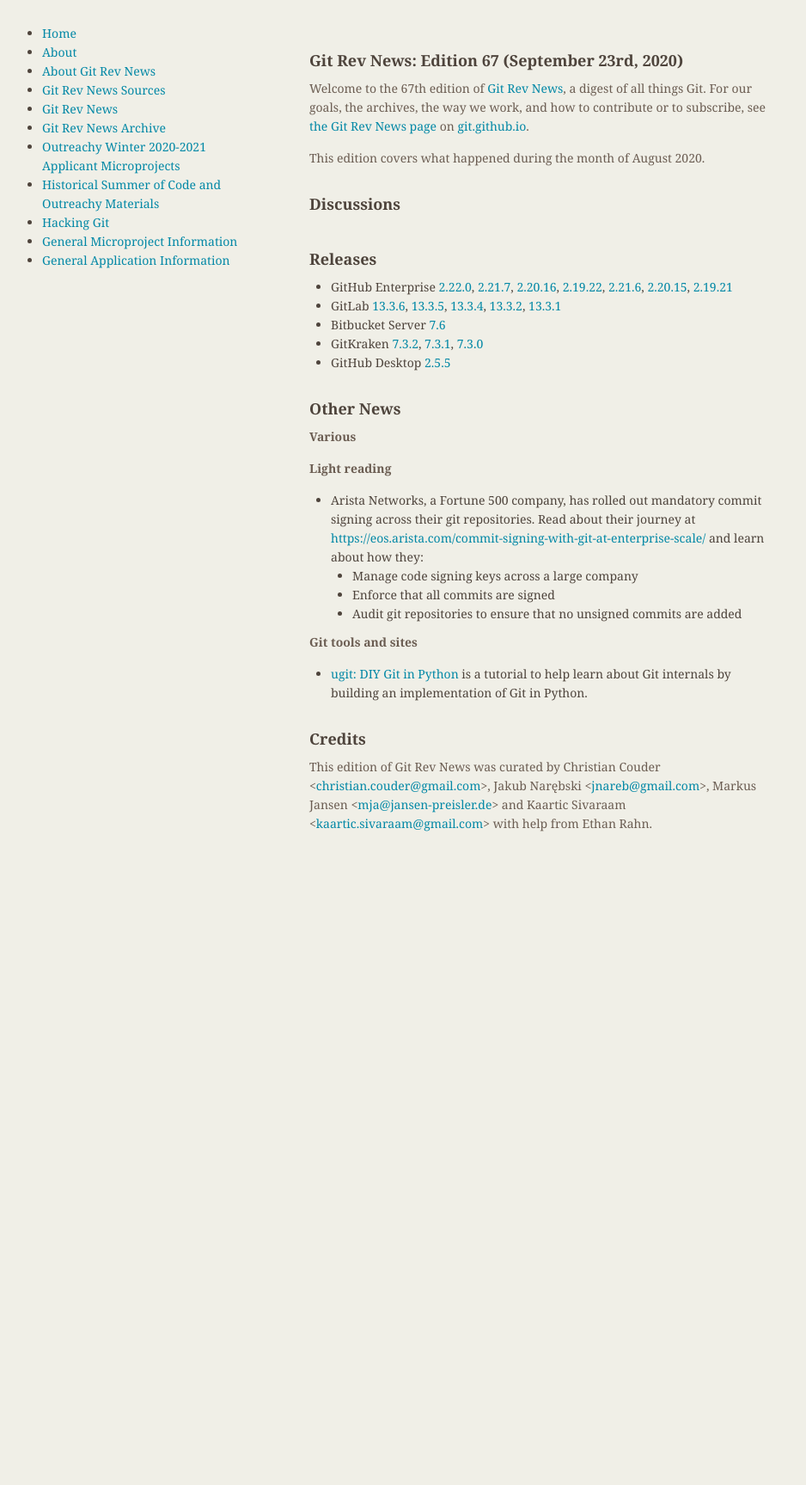
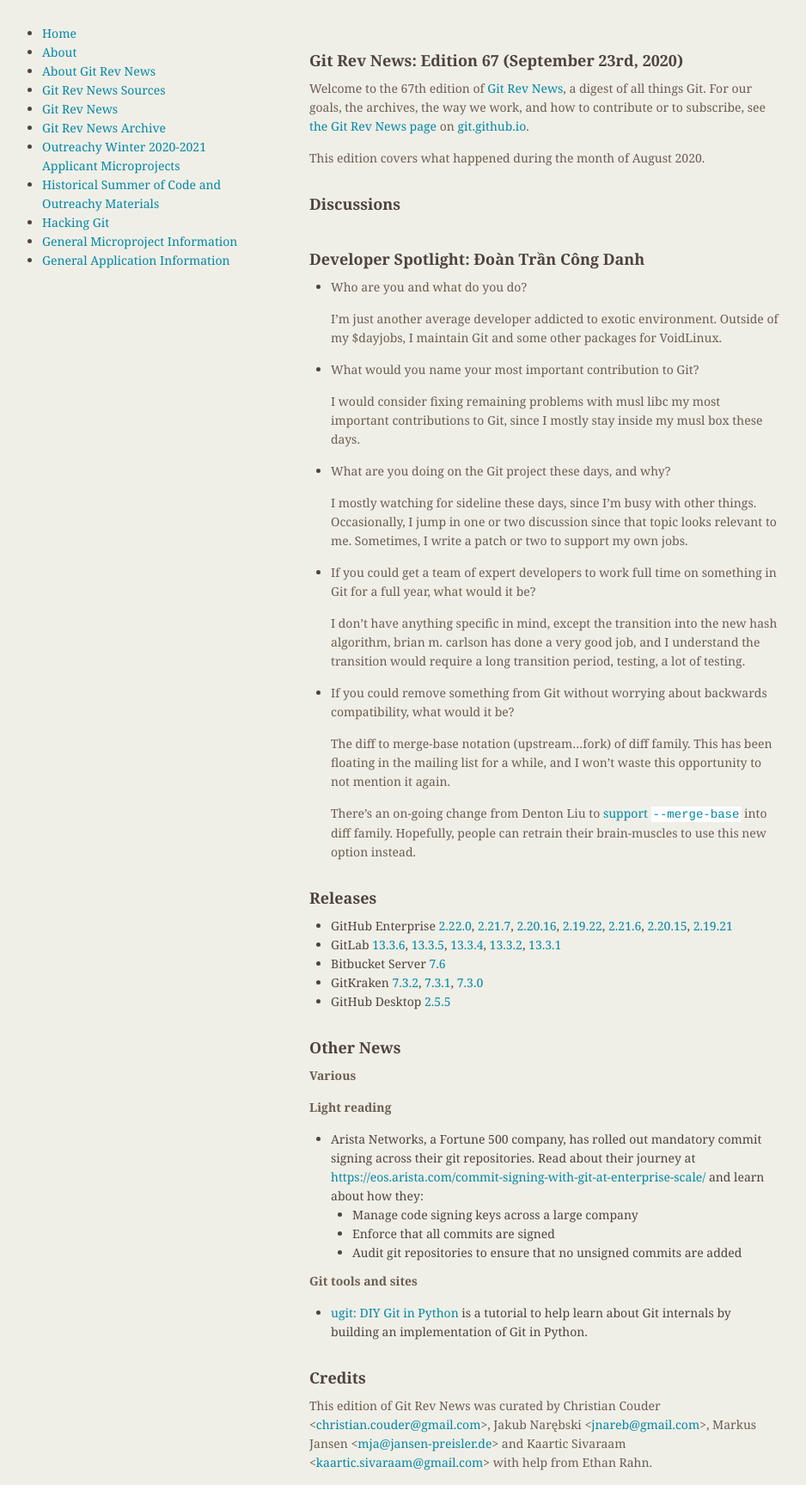
Before and after one commit to git/git.github.io, a Jekyll site: the page built from rev_news/drafts/edition-67.md, in a window 1280 px wide. Shown: the whole page at 86% size, without its empty margins (174-1112 px from the left). Built offline with Jekyll 4.4.1, drawn with Linux system fonts in a browser that asks for light colours; before the commit the page ends 984 px from its top, so only the background shows below that.

Commit message:
rn-67: add interview with Đoàn Trần Công Danh

```diff
--- a/rev_news/drafts/edition-67.md
+++ b/rev_news/drafts/edition-67.md
@@ -29,9 +29,45 @@
 ### Support
 -->
 
-<!---
-## Developer Spotlight:
--->
+## Developer Spotlight: Đoàn Trần Công Danh
+
+* Who are you and what do you do?
+
+  I'm just another average developer addicted to exotic environment.
+  Outside of my $dayjobs, I maintain Git and some other packages for
+  VoidLinux.
+
+* What would you name your most important contribution to Git?
+
+  I would consider fixing remaining problems with musl libc my most
+  important contributions to Git,  since I mostly stay inside my musl
+  box these days.
+
+* What are you doing on the Git project these days, and why?
+
+  I mostly watching for sideline these days, since I'm busy with other
+  things. Occasionally, I jump in one or two discussion since that topic
+  looks relevant to me. Sometimes, I write a patch or two to support my
+  own jobs.
+
+* If you could get a team of expert developers to work full time on
+  something in Git for a full year, what would it be?
+
+  I don't have anything specific in mind, except the transition into the
+  new hash algorithm, brian m. carlson has done a very good job, and
+  I understand the transition would require a long transition period,
+  testing, a lot of testing.
+
+* If you could remove something from Git without worrying about
+  backwards compatibility, what would it be?
+
+  The diff to merge-base notation (upstream...fork) of diff family.
+  This has been floating in the mailing list for a while, and I won't
+  waste this opportunity to not mention it again.
+
+  There's an on-going change from Denton Liu to [support `--merge-base`](https://public-inbox.org/git/cover.1600600823.git.liu.denton@gmail.com/)
+  into diff family. Hopefully, people can retrain their brain-muscles to
+  use this new option instead.
 
 ## Releases
 
```
